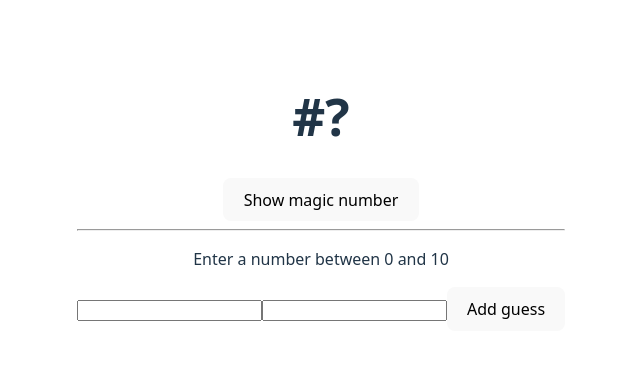
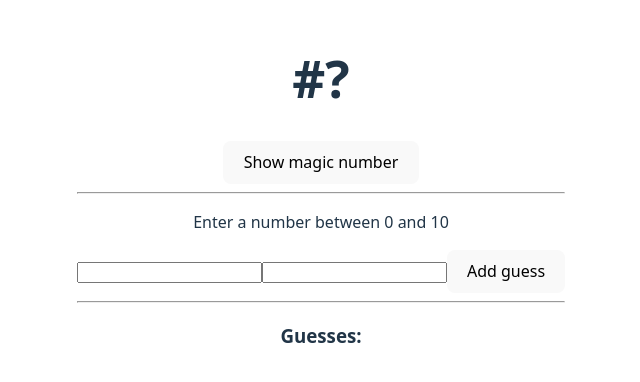
Before and after one commit to rodrigobruner/guess_the_number, a React (Vite) app: page / in a window 1280 px wide. Shown: the part 208-590 px from the top of the page, without its empty margins (319-959 px from the left). Built offline with nearby package versions, Linux system fonts and the light colour scheme.

Commit message:
git push origin dev

```diff
--- a/src/App.tsx
+++ b/src/App.tsx
@@ -17,20 +17,24 @@ function App() {
   const [username, setUsername] = useState<string>('');
   const [guesses, addGuess] = useState<UserGuess[]>([]);
 
+  // Set initial magic number
   useEffect(() => {
     setMagicNumber(Math.floor(Math.random() * maxNumber+1));
   }, [maxNumber]);
 
+  // Generate a new magic number
   function generateNewNumber(){
     setMagicNumber(Math.floor(Math.random() * maxNumber+1));
   }
 
+  // Handle form submission
   function handleSubmit(event: React.FormEvent){
     event.preventDefault();
     addGuess([...guesses, { username, guess }]);
   }
 
 
+  // Handle display/hide magic number
   function handleDisplayMagicNumber(){
       setMaxNumber(10);
       if(displayMagicNumber){
@@ -40,15 +44,16 @@ function App() {
       checkWinner();
   }
 
-
+  // Handle removing a guess
   function handleRemoveGuess(indexToRemove: number){
     const newGuesses = guesses.filter((_, index) => index !== indexToRemove);
     addGuess(newGuesses);
   }
 
+  // Check for winner
   function checkWinner(){
-    const neartestGuess = guesses.reduce((prev, curr) => {
-      return (Math.abs(curr.guess - magicNumber) < Math.abs(prev.guess - magicNumber) ? curr : prev);
+    const neartestGuess = guesses.reduce((bestGuess, currentGuess) => {
+      return (Math.abs(currentGuess.guess - magicNumber) < Math.abs(bestGuess.guess - magicNumber) ? currentGuess : bestGuess);
     }, guesses[0]);
     setMsg('Winner: '+ neartestGuess.username + ' with guess ' + neartestGuess.guess);
   }
@@ -69,7 +74,8 @@ function App() {
         <input  type='number' onChange={(e) => { setGuess(Number(e.target.value))} } />
         <button type='submit'>Add guess</button>
       </form>
-
+      <hr></hr>
+      <h3>Guesses:</h3>
       {
         guesses.map((g, index) => (
           <div key={index}>
@@ -77,7 +83,6 @@ function App() {
           </div>
         ))
       }
-
     </>
   )
 }
```
